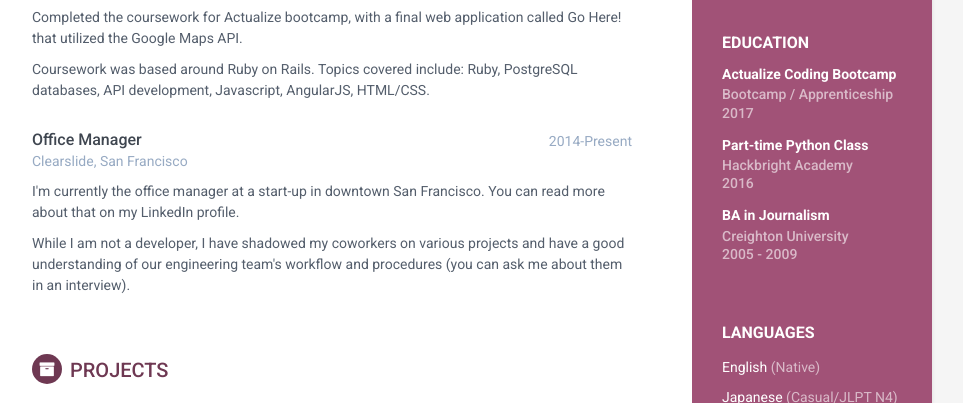
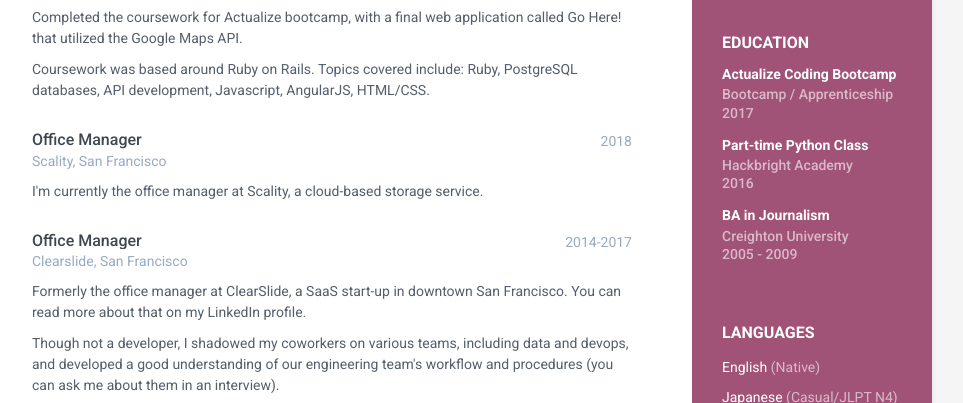
Before and after one commit to carlislenoriko/carlislenoriko.github.io, a plain HTML site: page index.html in a window 1280 px wide. Shown: the part 550-953 px from the top of the page, without its empty margins (188-1151 px from the left). Drawn offline with Linux system fonts and the light colour scheme; files whose address does not match are found by name.

Commit message:
Updated work experience

```diff
--- a/index.html
+++ b/index.html
@@ -116,12 +116,25 @@
                     <div class="meta">
                         <div class="upper-row">
                             <h3 class="job-title">Office Manager</h3>
-                            <div class="time">2014-Present</div>
+                            <div class="time">2018</div>
+                        </div><!--//upper-row-->
+                        <div class="company">Scality, San Francisco</div>
+                    </div><!--//meta-->
+                    <div class="details">
+                        <p>I'm currently the office manager at Scality, a cloud-based storage service.</p>
+                    </div><!--//details-->
+                </div><!--//item-->
+
+                <div class="item">
+                    <div class="meta">
+                        <div class="upper-row">
+                            <h3 class="job-title">Office Manager</h3>
+                            <div class="time">2014-2017</div>
                         </div><!--//upper-row-->
                         <div class="company">Clearslide, San Francisco</div>
                     </div><!--//meta-->
                     <div class="details">
-                        <p>I'm currently the office manager at a start-up in downtown San Francisco. You can read more about that on my LinkedIn profile.</p><p>While I am not a developer, I have shadowed my coworkers on various projects and have a good understanding of our engineering team's workflow and procedures (you can ask me about them in an interview).</p>
+                        <p>Formerly the office manager at ClearSlide, a SaaS start-up in downtown San Francisco. You can read more about that on my LinkedIn profile.</p><p>Though not a developer, I shadowed my coworkers on various teams, including data and devops, and developed a good understanding of our engineering team's workflow and procedures (you can ask me about them in an interview).</p>
                     </div><!--//details-->
                 </div><!--//item-->
 
```
